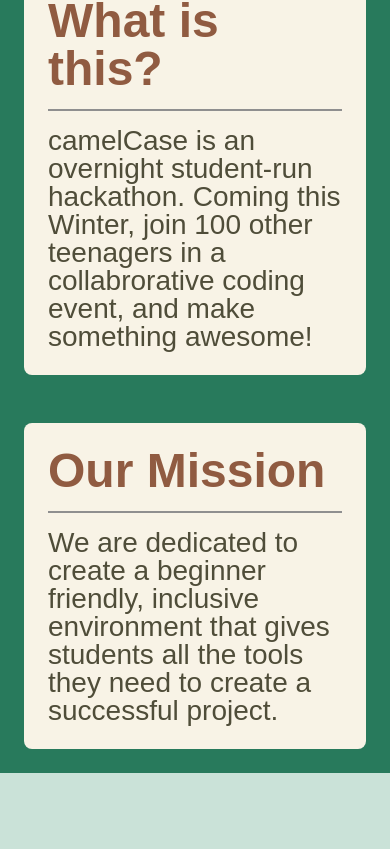
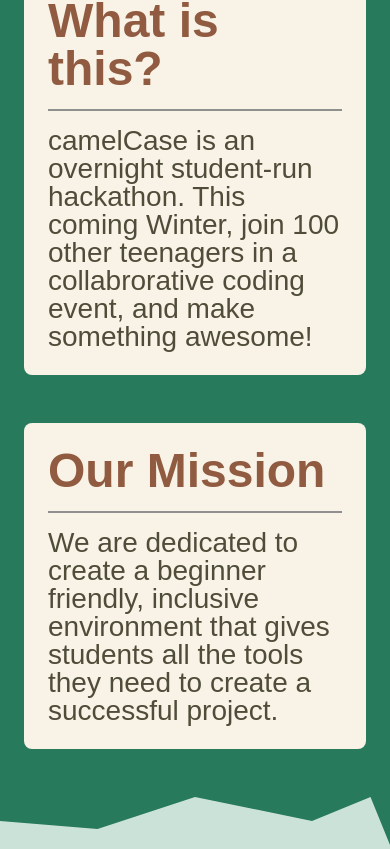
Before and after one commit to wyu4/camel-case, a React (Vite) app: page / in a window 390 px wide. Shown: the part 895-1744 px from the top of the page. Built offline with nearby package versions, Linux system fonts and the light colour scheme; no server answers; a web font is replaced by a local one.

Commit message:
Add ragged edge

```diff
--- a/src/css/Mission.css
+++ b/src/css/Mission.css
@@ -1,4 +1,5 @@
 .mission {
+    --grooves: calc(var(--spacing) * 2);
     margin: 0;
     display: flex;
     flex-direction: column;
@@ -7,6 +8,20 @@
     gap: var(--spacing);
     background-color: var(--main-green);
     padding: var(--spacing);
+    padding-bottom: calc(var(--grooves) * 2);
+    clip-path: polygon(
+        0 0,
+        100% 0,
+        100% 100%,
+        95% calc(100% - var(--grooves)),
+        80% calc(100% - (var(--grooves) / 2)),
+        70% calc(100% - (var(--grooves) / 1.5)),
+        50% calc(100% - var(--grooves)),
+        40% calc(100% - (var(--grooves) / 3)),
+        25% calc(100% - (var(--grooves) / 1.5)),
+        20% calc(100% - var(--grooves)),
+        0% calc(100% - var(--grooves) / 2)
+    );
 }
 
 .mission .container {
@@ -15,10 +30,19 @@
     margin-right: 40%;
 }
 
-
 @media (max-width: 800px) {
     .mission {
         flex-direction: column;
+        clip-path: polygon(
+            0 0,
+            100% 0,
+            100% 100%,
+            95% calc(100% - var(--grooves)),
+            80% calc(100% - (var(--grooves) / 2)),
+            50% calc(100% - var(--grooves)),
+            25% calc(100% - (var(--grooves) / 3)),
+            0% calc(100% - var(--grooves) / 2)
+        );
     }
 
     .mission .container {
--- a/src/elements/Intro.tsx
+++ b/src/elements/Intro.tsx
@@ -8,7 +8,7 @@ export default function Intro() {
                 <h2>What is this?</h2>
                 <Line />
                 <p>
-                    camelCase is an overnight student-run hackathon. Coming this Winter, join 100 other teenagers in a collabrorative coding event, and make something awesome!
+                    camelCase is an overnight student-run hackathon. This coming Winter, join 100 other teenagers in a collabrorative coding event, and make something awesome!
                 </p>
             </Plack>
         </section>
```
